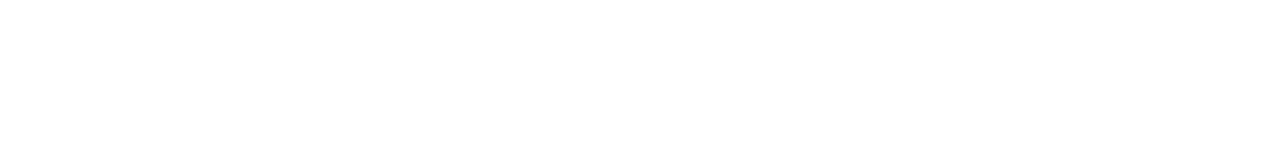
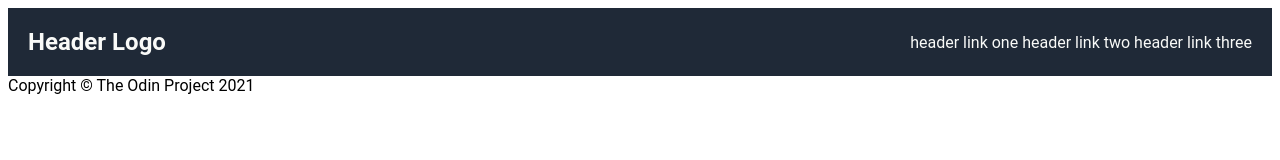
Before and after one commit to edulearn24/landing-page, a plain HTML site: page index.html in a window 1280 px wide. Drawn offline with Linux system fonts and the light colour scheme.

Commit message:
First version of .header defined.

```diff
--- a/index.html
+++ b/index.html
@@ -7,7 +7,14 @@
     </head>
     <body>
         <div class="header">
-
+            <div class="header-links">
+            <text>Header Logo</text>
+            </div>
+            <div class="header-rechts">
+            <a href="#">header link one</a>
+            <a href="#">header link two</a>
+            <a href="#">header link three</a>
+            </div>
         </div>
         <div class="content">
             <div class="part1-main">
@@ -24,7 +31,7 @@
             </div>
         </div>
         <div class="footer">
-
+            <text>Copyright © The Odin Project 2021</text>
         </div>
     </body>
 </html>
--- a/style.css
+++ b/style.css
@@ -1,10 +1,30 @@
 body {
-display: flex;
-flex-direction: column;
+    display: flex;
+    flex-direction: column;
+    font-family: Roboto;
+}
+
+a {
+    text-decoration: none;
+    color: #F9FAF8;
 }
 
 .header {
+    display: flex;
+    justify-content: space-between;
+    align-items: center;
+    background-color: #1F2937;
+    color: #F9FAF8;
+    padding: 20px;
+}
 
+.header-links {
+    font-size: 24px;
+    font-weight: bold;
+}
+
+.header-rechts {
+    gap: 10px;
 }
 
 .content {
```
